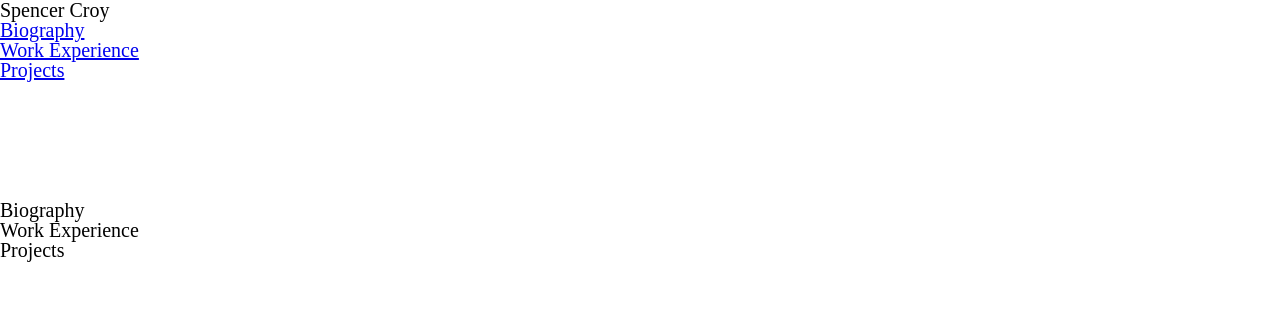
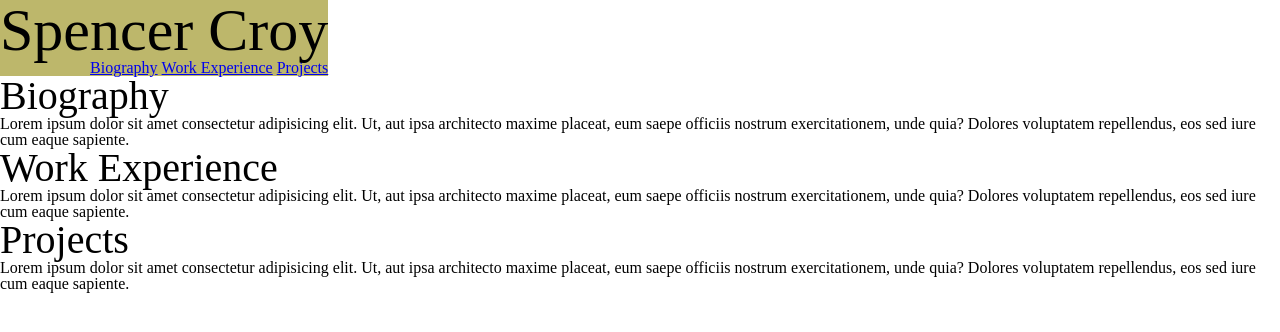
Before and after one commit to SCCroix/test-portfolio, a plain HTML site: page index.html in a window 1280 px wide. Drawn offline with Linux system fonts and the light colour scheme.

Commit message:
add nav section

```diff
--- a/assets/css/style.css
+++ b/assets/css/style.css
@@ -1,11 +1,25 @@
 * {
     box-sizing: border-box;
-    padding: 0;
-    margin: 0;
-    font-size: 20px;
 }
 
 header {
-    height: 200px;
-    font-size: 20px;
+    background-color: darkkhaki;
+    display:  inline-block;
 }
+
+header ul {
+    float: right;
+}
+
+header ul li {
+    display:  inline-block;
+    align-items: right;
+}
+
+header h1 {
+    font-size: 60px;
+}
+
+h1 {
+    font-size: 40px;
+}
--- a/index.html
+++ b/index.html
@@ -11,19 +11,26 @@
   <body>
     <header>
       <h1>Spencer Croy</h1>
-      <div>
-        <ul>
-          <li><a href="#biography">Biography</a></li>
-          <li><a href="#work-experience">Work Experience</a></li>
-          <li><a href="#projects">Projects</a></li>
-        </ul>
-      </div>
+      <ul>
+        <li><a href="#biography">Biography</a></li>
+        <li><a href="#work-experience">Work Experience</a></li>
+        <li><a href="#projects">Projects</a></li>
+      </ul>
     </header>
 
     <main>
         <h1 id="biography">Biography</h1>
+        <p>
+          Lorem ipsum dolor sit amet consectetur adipisicing elit. Ut, aut ipsa architecto maxime placeat, eum saepe officiis nostrum exercitationem, unde quia? Dolores voluptatem repellendus, eos sed iure cum eaque sapiente.
+        </p>
         <h1 id="work-experience">Work Experience</h1>
+        <p>
+          Lorem ipsum dolor sit amet consectetur adipisicing elit. Ut, aut ipsa architecto maxime placeat, eum saepe officiis nostrum exercitationem, unde quia? Dolores voluptatem repellendus, eos sed iure cum eaque sapiente.
+        </p>
         <h1 id="projects">Projects</h1>
+        <p>
+          Lorem ipsum dolor sit amet consectetur adipisicing elit. Ut, aut ipsa architecto maxime placeat, eum saepe officiis nostrum exercitationem, unde quia? Dolores voluptatem repellendus, eos sed iure cum eaque sapiente.
+        </p>
     </main>
   </body>
 </html>
```
